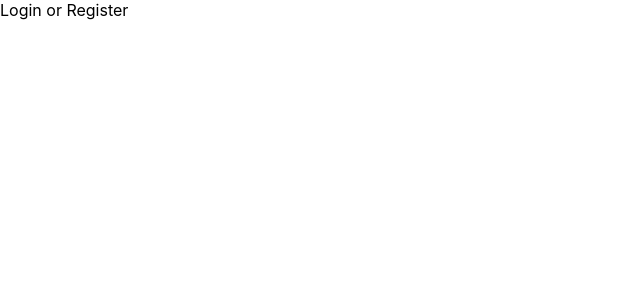
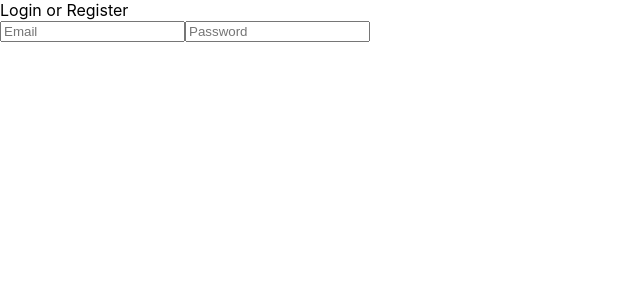
Before and after one commit to senecal-jjs/rss-feed-aggregator, a React (Create React App) app in the folder frontend_rss_feed/: page / in a window 1280 px wide. Shown: the top 300 px of the page, without its empty margins (0-640 px from the left). Built offline with nearby package versions, Linux system fonts and the light colour scheme.

Commit message:
define login form

```diff
--- a/frontend_rss_feed/src/components/App.js
+++ b/frontend_rss_feed/src/components/App.js
@@ -1,10 +1,12 @@
 import React from 'react';
+import Login from "./Login";
 
 class App extends React.Component {
   render() {
     return (
       <div className="App">
         <header>Login or Register</header>
+        <Login />
       </div>
     )
   }
--- a/frontend_rss_feed/src/components/Login.js
+++ b/frontend_rss_feed/src/components/Login.js
@@ -2,6 +2,13 @@ import React from "react";
 
 class Login extends React.Component {
     render () {
-
+        return (
+            <form className="login-form">
+                <input name="email" type="text" placeholder="Email"></input>
+                <input name="password" type="text" placeholder="Password"></input>
+            </form>
+        )
     }
 }
+
+export default Login;
```
